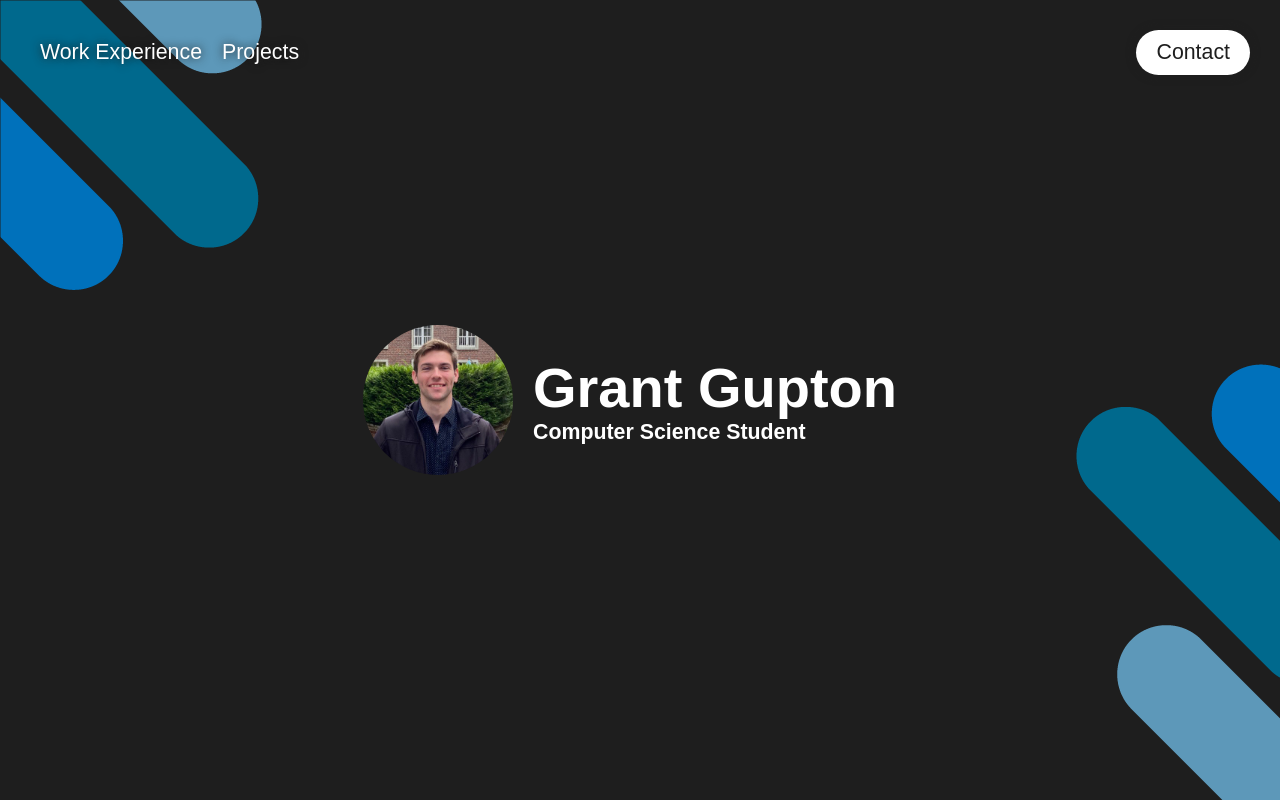
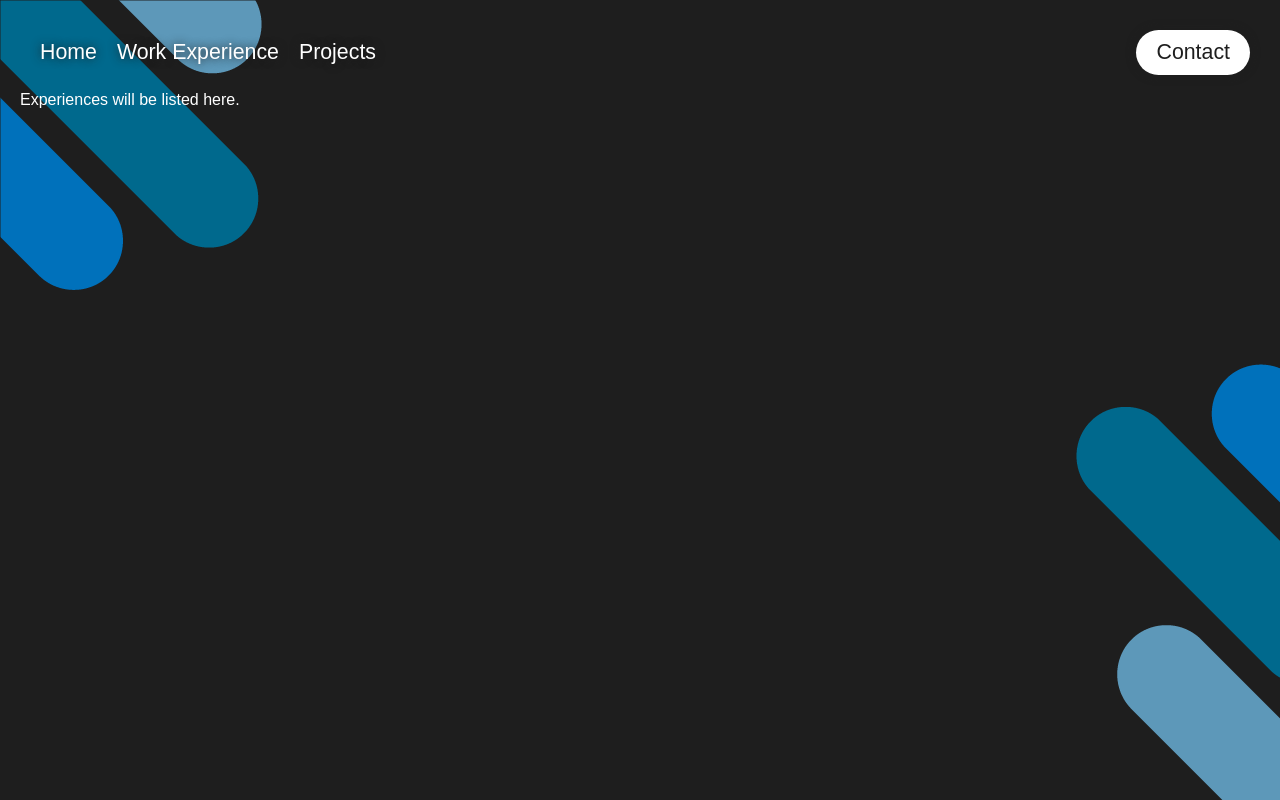
Before and after one commit to grantg2020/grantgupton-angular, an Angular app: page /experience in a window 1280 px wide. Before the commit this address led to /. Built offline with nearby package versions, Linux system fonts and the light colour scheme; a web font is replaced by a local one.

Commit message:
init experience page and moved navbar to be dependent on current page

```diff
--- a/src/app/app-routing.module.ts
+++ b/src/app/app-routing.module.ts
@@ -1,7 +1,13 @@
 import { NgModule } from '@angular/core';
 import { RouterModule, Routes } from '@angular/router';
+import { HomeComponent } from './home/home.component';
+import { ExperienceComponent } from './experience/experience.component';
 
-const routes: Routes = [];
+const routes: Routes = [
+  { path: '', component: HomeComponent },
+  { path: 'home', component: HomeComponent },
+  { path: 'experience', component: ExperienceComponent },
+];
 
 @NgModule({
   imports: [RouterModule.forRoot(routes)],
--- a/src/app/app.component.html
+++ b/src/app/app.component.html
@@ -7,16 +7,11 @@
   <title>Grant Gupton</title>
 
   <link rel="stylesheet" href="https://fonts.googleapis.com/css?family=Anuphan">
-  <!-- <link rel="stylesheet" href="styles.css"> -->
-  <!-- <link rel="stylesheet" href="index.css"> -->
 </head>
 
 <body>
-  <!-- Nav -->
-  <app-nav-bar [isHome]="false"></app-nav-bar>
-
   <!-- Center content -->
-  <app-home></app-home>
+  <router-outlet></router-outlet>
 
   <!-- Background items -->
   <div class="noselect background-items">
--- a/src/app/app.module.ts
+++ b/src/app/app.module.ts
@@ -7,6 +7,7 @@ import { HomeComponent } from './home/home.component';
 import { NavBarComponent } from './nav-bar/nav-bar.component';
 import { ButtonComponent } from './button/button.component';
 import { MobileNavComponent } from './mobile-nav/mobile-nav.component';
+import { ExperienceComponent } from './experience/experience.component';
 
 @NgModule({
   declarations: [
@@ -14,7 +15,8 @@ import { MobileNavComponent } from './mobile-nav/mobile-nav.component';
     HomeComponent,
     NavBarComponent,
     ButtonComponent,
-    MobileNavComponent
+    MobileNavComponent,
+    ExperienceComponent
   ],
   imports: [
     BrowserModule,
--- /dev/null
+++ b/src/app/experience/experience.component.html
@@ -0,0 +1,6 @@
+<!-- Nav -->
+<app-nav-bar [isHome]="false"></app-nav-bar>
+
+<div class="content">
+    <p>Experiences will be listed here.</p>
+</div>
--- /dev/null
+++ b/src/app/experience/experience.component.less
@@ -0,0 +1,4 @@
+.content {
+    position: relative;
+    z-index: 100;
+}
--- a/src/app/home/home.component.html
+++ b/src/app/home/home.component.html
@@ -1,3 +1,6 @@
+<!-- Nav -->
+<app-nav-bar [isHome]="true"></app-nav-bar>
+
 <div class="center-div">
     <div class="center-content">
         <img src="assets/me.jpeg" draggable="false" class="noselect profile-image">
--- a/src/app/nav-bar/nav-bar.component.html
+++ b/src/app/nav-bar/nav-bar.component.html
@@ -1,5 +1,6 @@
 <nav class="nav-bar">
     <div class="left">
+        <app-button routerLink="/" *ngIf="!isHome" [content]="'Home'"></app-button>
         <app-button routerLink="/experience" [content]="'Work Experience'"></app-button>
         <app-button routerLink="/projects" [content]="'Projects'"></app-button>
     </div>
--- a/src/index.html
+++ b/src/index.html
@@ -1,13 +1,16 @@
 <!doctype html>
 <html lang="en">
+
 <head>
   <meta charset="utf-8">
-  <title>Grantgupton</title>
+  <title>Grant Gupton</title>
   <base href="/">
   <meta name="viewport" content="width=device-width, initial-scale=1">
   <link rel="icon" type="image/x-icon" href="favicon.ico">
 </head>
+
 <body>
   <app-root></app-root>
 </body>
+
 </html>
```
Also changed, not shown: src/app/experience/experience.component.ts (added, +10 -0 lines), 1 other file (tests, documents, lock files or other folders).
